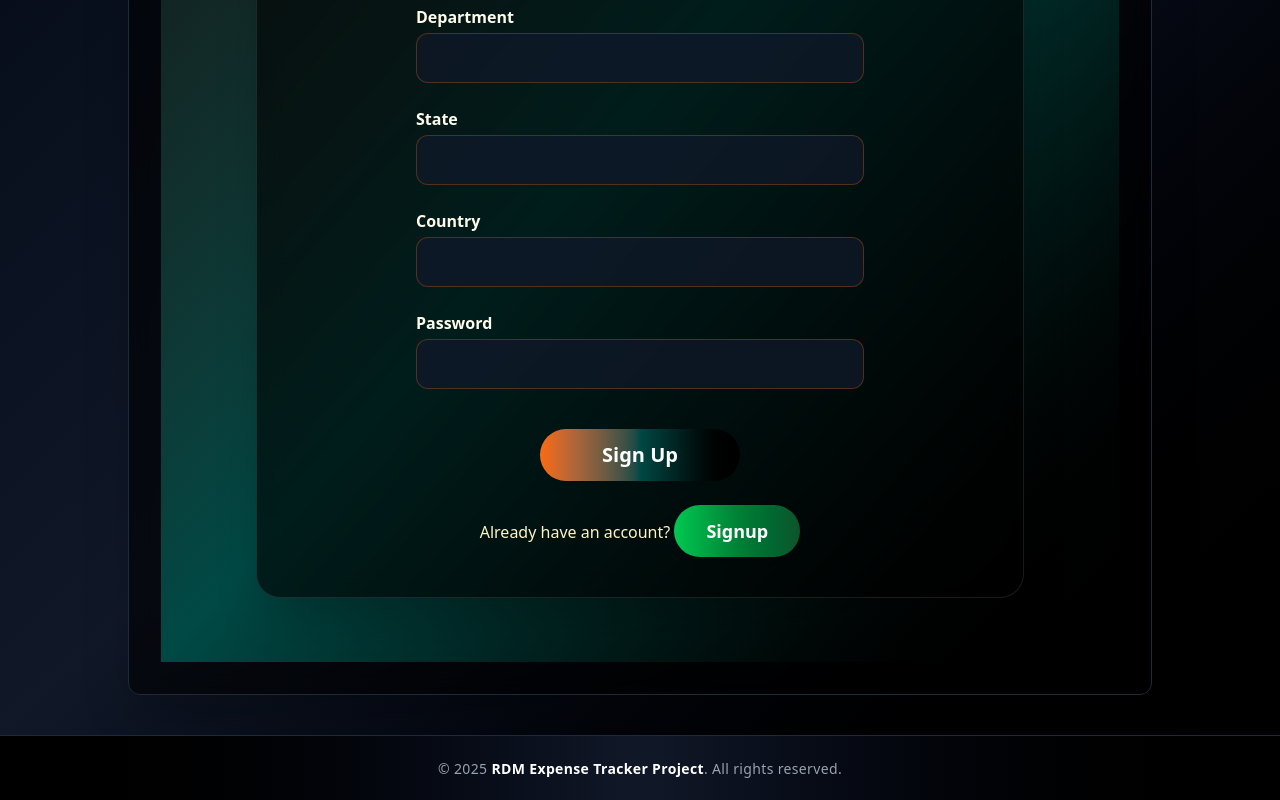
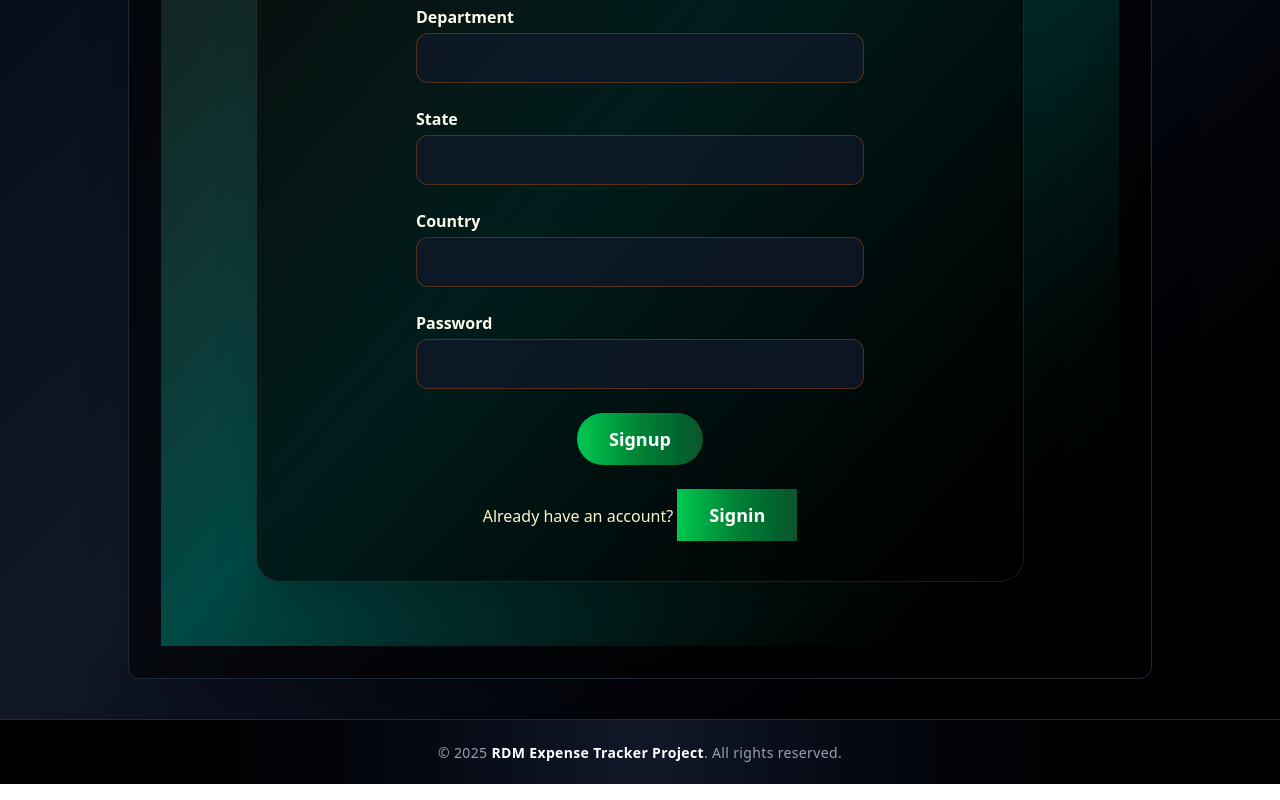
Before and after one commit to RajkumarS2004/CMS-PROJECT, a React (Vite) app in the folder client/: page /signup in a window 1280 px wide. Shown: the part 597-1397 px from the top of the page. Built offline with nearby package versions, Linux system fonts and the light colour scheme.

Commit message:
correct in signin

```diff
--- a/client/src/pages/Signup.jsx
+++ b/client/src/pages/Signup.jsx
@@ -10,7 +10,7 @@ import AuthContext from '../context/Authcontext';
   const [country, setCountry] = useState('');
   const [password, setPassword] = useState('');
   const { signup } = useContext(AuthContext) || {};
-  const navigate = useNavigate();
+  // const navigate = useNavigate();
 
   function handleSubmit(event) {
     event.preventDefault();
@@ -105,18 +105,18 @@ import AuthContext from '../context/Authcontext';
             <div className="flex justify-center">
               <button
                 type="submit"
-                className="min-w-[200px] mt-4 px-8 py-3 bg-gradient-to-r from-[#fb6a09] via-[#004945] to-black text-white font-bold rounded-full shadow-lg hover:shadow-[#fb6a09]/40 transition-transform transform hover:scale-105 text-xl"
+                className="px-8 py-3 text-lg font-semibold rounded-full bg-gradient-to-r from-green-500 via-green-700 to-green-900 text-white shadow-lg hover:shadow-green-500/40 transition-transform transform hover:scale-105"
               >
-                Sign Up
+               Signup
               </button>
             </div>
             <div className="text-center mt-4">
               <span className="text-amber-100">Already have an account? </span>
               <button
                 type="submit"
-                className="px-8 py-3 text-lg font-semibold rounded-full bg-gradient-to-r from-green-500 via-green-700 to-green-900 text-white shadow-lg hover:shadow-green-500/40 transition-transform transform hover:scale-105"
+                className="px-8 py-3 text-lg font-semibold  bg-gradient-to-r from-green-500 via-green-700 to-green-900 text-white shadow-lg hover:shadow-green-500/40 transition-transform transform hover:scale-105"
               >
-               Signup
+               Signin
               </button>
             </div>
           </form>
```
